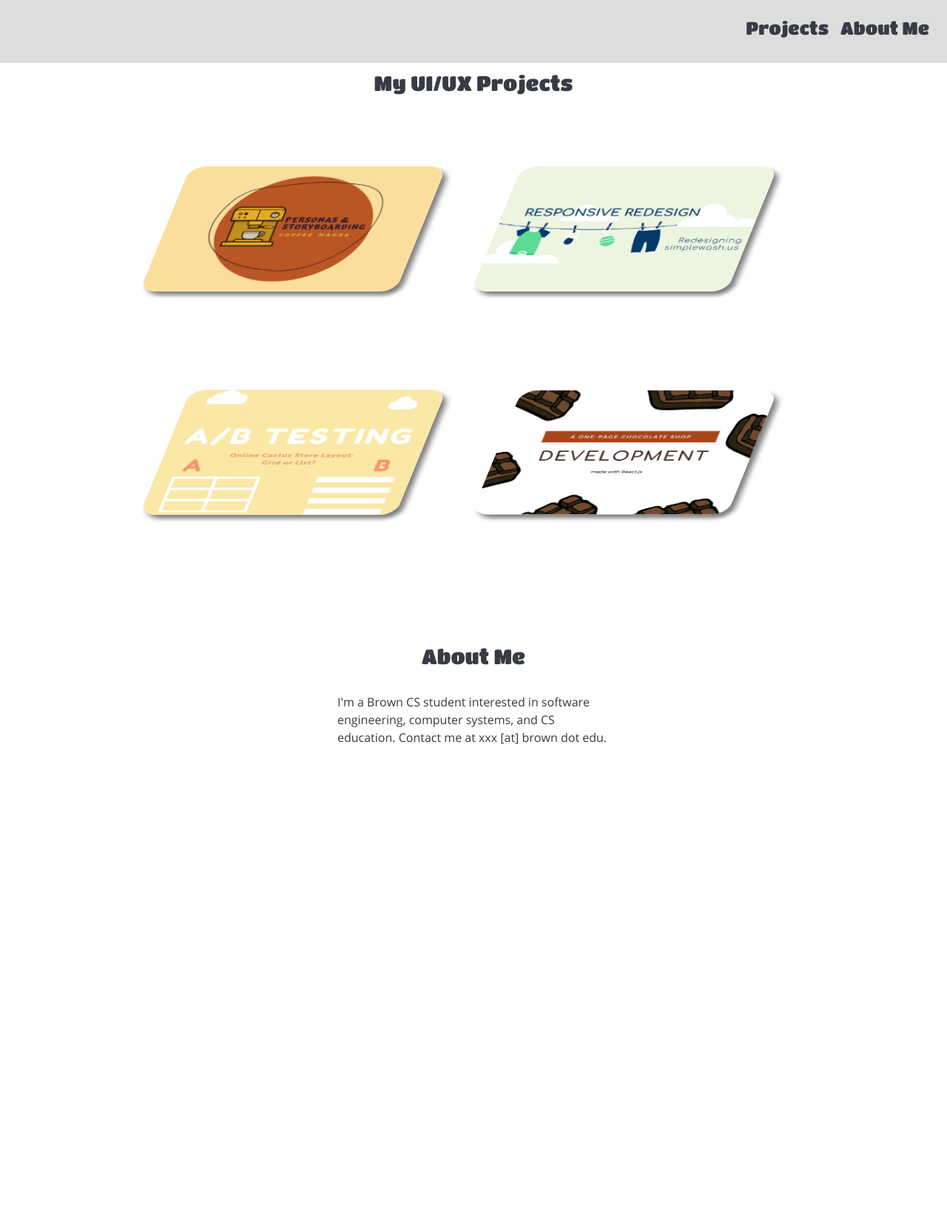
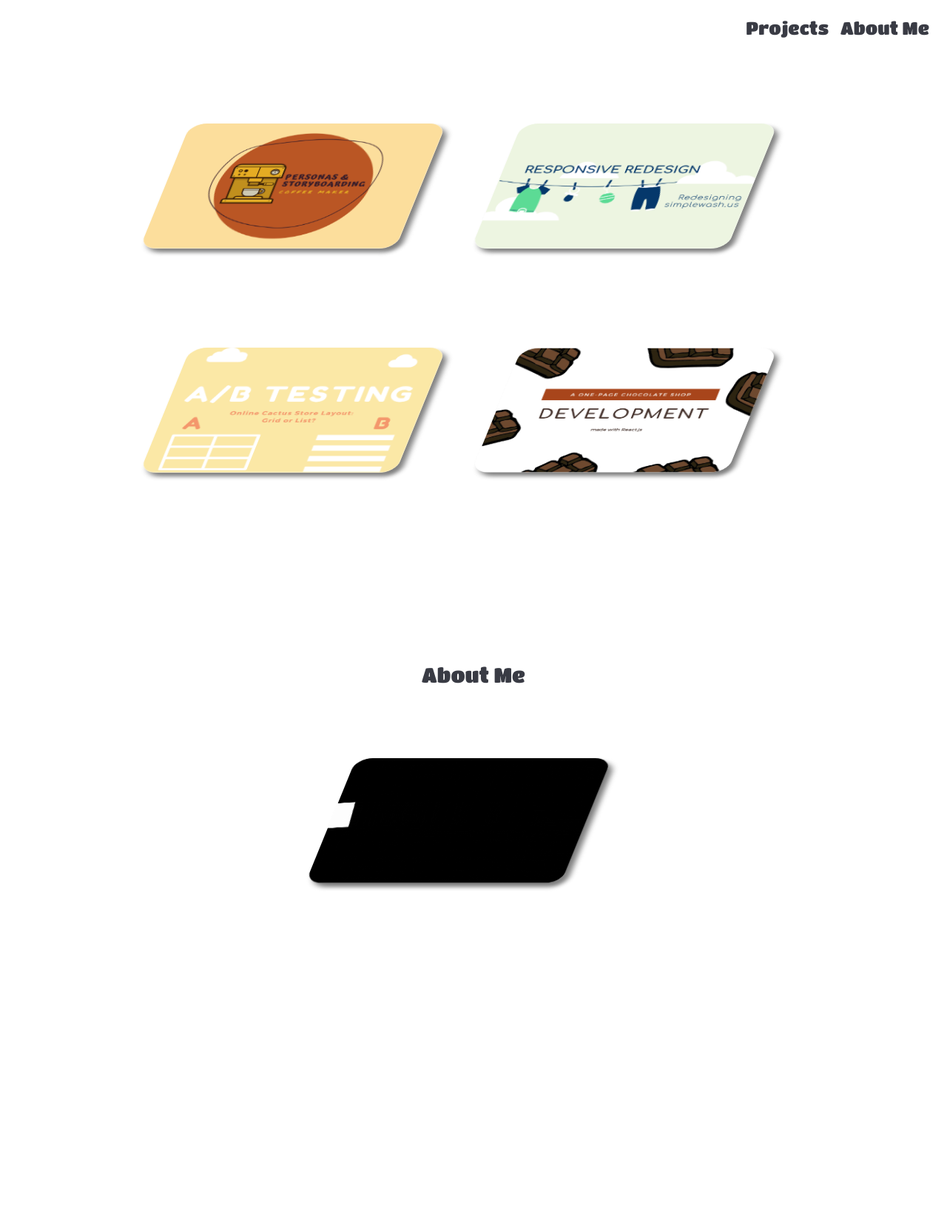
Before and after one commit to emmiehe/portfolio-simple, a PHP site: page / in a window 1280 px wide. Shown: the whole page at 74% size. Before the commit the page ends 1006 px from the top, so only its background shows below. Run offline with PHP 8.4, Linux system fonts and the light colour scheme.

Commit message:
trying a minimal style

```diff
--- a/home.html
+++ b/home.html
@@ -19,8 +19,8 @@
 	<a class="navbar-brand" style="color: var(--txt-color-primary);" href="#"><h2 style="margin-top: 10px;"></h2></a>
 	<div class="collapse navbar-collapse">
 	  <ul class="nav navbar-nav ml-auto">
-        <li class="nav-item d-none d-md-block"><a href="#projects" style="color: var(--txt-color-primary);" class="nav-link"><h4>Projects</h4></a></li>
-        <li class="nav-item d-none d-lg-block"><a href="#about-me" style="color: var(--txt-color-primary);" class="nav-link"><h4>About Me</h4></a></li>
+        <li class="nav-item"><a href="#projects" style="color: var(--txt-color-primary);" class="nav-link"><h4>Projects</h4></a></li>
+        <li class="nav-item"><a href="#about-me" style="color: var(--txt-color-primary);" class="nav-link"><h4>About Me</h4></a></li>
 	  </ul>
 	</div>
       </div>
@@ -29,7 +29,7 @@
     <!-- Projects -->
     <div id="projects">
       <div class="container d-flex flex-column justify-content-center align-items-center">
-	<h1>My UI/UX Projects</h1>
+<!--	<h1>My UI/UX Projects</h1>-->
       <div class="d-flex flex-row flex-wrap justify-content-center align-items-center">
 
         <div class="card">
@@ -79,8 +79,16 @@
     <!-- About Me -->
     <div id="about-me">
       <div class="container d-flex flex-column justify-content-center align-items-center">
-	<h1>About Me</h1>
-	<p>I'm a Brown CS student interested in software engineering, computer systems, and CS education. Contact me at xxx [at] brown dot edu.</p>
+        <h1>About Me</h1>
+
+        <div class="card">
+          <img src="./img/about-me.gif" alt="about me pic" class="image" style="width:100%">
+          <div class="back">
+            <h5>I'm a Brown CS student interested in software engineering, computer systems, and CS education.</h5>
+            <h5>Contact me at xxx [at] brown dot edu.</h5>
+          </div>
+        </div>
+
       </div>
     </div>
 
--- a/index.css
+++ b/index.css
@@ -31,7 +31,7 @@
 :root {
     --bg-color: #ffffff;
     --bg-color-secondary: #ffffff;
-    --bg-color-nav: #dddddd;
+    --bg-color-nav: none;
     --txt-color-primary: #393b44;
     --txt-color-secondary: blue; /* #000080; */
     --intro-height: 18vh;
@@ -55,17 +55,11 @@ body {
     background-color: var(--bg-color-nav);
 }
 
-/*#intro {*/
-/*    padding-top: var(--padding-top);*/
-/*    background-color: var(--bg-color-secondary);*/
-/*    color: var(--txt-color-primary);*/
-/*    padding-bottom: var(--padding-between);*/
-/*}*/
-
 #projects, #about-me {
     padding-top: var(--padding-top);
     background-color: var(--bg-color);
     padding-bottom: var(--padding-bottom);
+    min-height: 100vh;
 }
 
 h1{
@@ -118,6 +112,10 @@ h5, p{
 @media only screen and (max-width: 600px) {
     h5, p {
         font-size: 12px;
+    }
+
+    h4 {
+        font-size: 18px;
     }
 }
 
```
Also changed, not shown: img/about-me.gif (added). Lines whose indentation alone changed are shown as unchanged.
